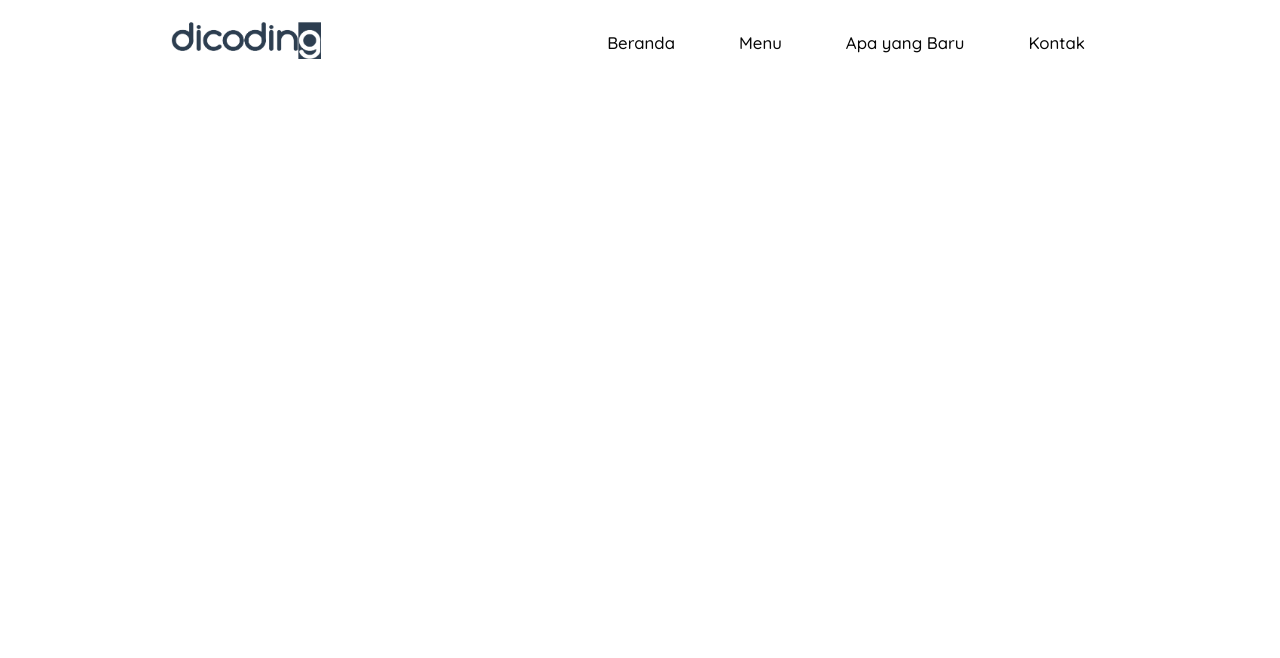
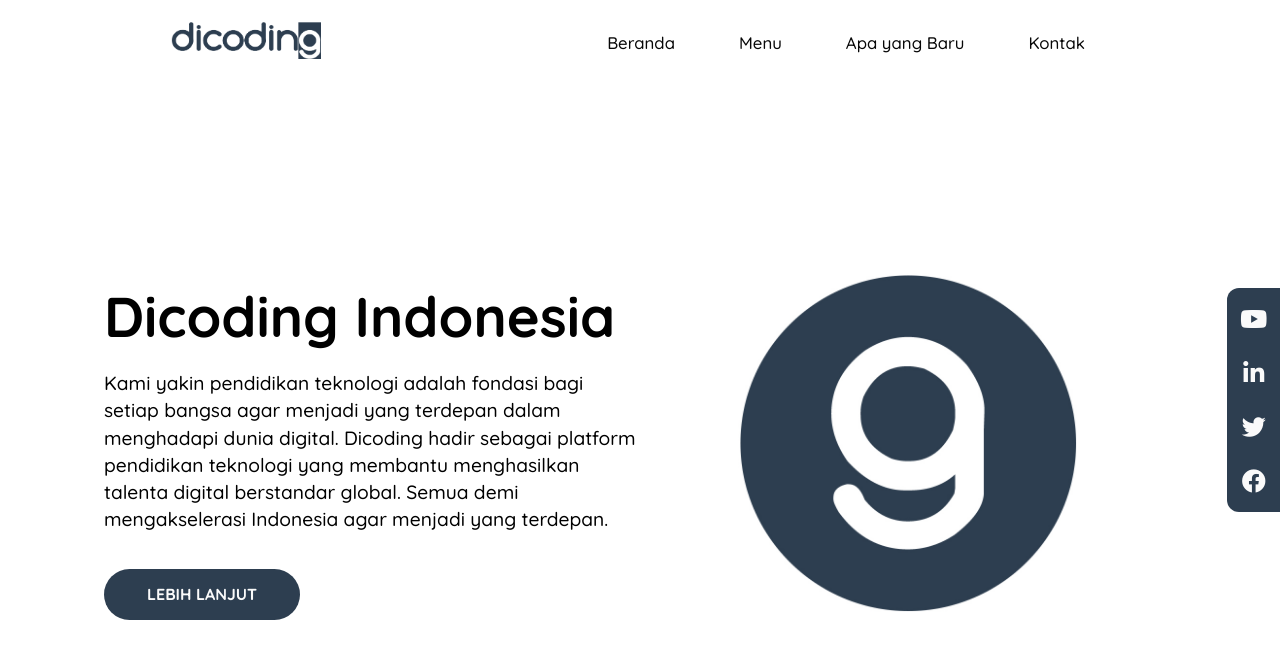
Before and after one commit to fadlifr/landingpage, a plain HTML site: page index.html in a window 1280 px wide. Drawn offline with Linux system fonts and the light colour scheme.

Commit message:
feat/main done (#1)

```diff
--- a/css/app.css
+++ b/css/app.css
@@ -13,6 +13,8 @@ body {
 	display: flex;
 	flex-direction: column;
 }
+
+/* header component */
 .navbar-container {
 	max-width: 1200px;
 	width: 100%;
@@ -23,33 +25,156 @@ body {
 	padding-block: 1rem;
 	z-index: 2;
 }
-
 .logo img {
 	width: 150px;
 }
-
 .nav-list ul {
 	padding-left: 0;
 	display: flex;
 	justify-self: center;
 	gap: 2rem 1rem;
 }
-
 .nav-list ul li {
 	list-style-type: none;
 }
-
 .nav-list ul li a {
 	text-decoration: none;
 	font-size: 1.05rem;
 	font-weight: 500;
 	color: rgb(7, 7, 7);
-  padding: .5rem 1.5rem;
-  border-radius: 999px;   /* border keliatan jika diberi color, ini untuk hover*/
-  transition: all .2s ease-in-out;
+	padding: 0.5rem 1.5rem;
+	border-radius: 999px; /* border keliatan jika diberi color, ini untuk hover*/
+	transition: all 0.2s ease-in-out;
 }
-
-.nav-list ul li:hover a {
+.nav-list ul li a:hover {
 	background-color: rgb(66, 92, 119);
 	color: rgb(250, 250, 250);
 }
+
+/* main component */
+main {
+	max-width: 1200px;
+	width: 100%;
+	margin-inline: auto;
+	padding: 2rem 4rem;
+	display: flex;
+	flex: 1;
+	align-items: center;
+}
+.content {
+	flex: 1;
+	display: flex;
+	align-items: center;
+}
+.content-description {
+	flex: 1 1;
+}
+.title {
+	font-size: 3.5rem;
+	margin-block: 1rem;
+}
+.content-description p {
+	line-height: 1.7rem;
+	font-size: 1.2rem;
+}
+.content-description button {
+	padding: 0.8rem 2.5rem;
+	margin-block-start: 1rem;
+	text-transform: uppercase;
+	font-weight: 700;
+	font-size: 1rem;
+	font-family: 'Quicksand', sans-serif;
+	color: rgb(250, 250, 250);
+	border: 3px solid transparent;
+	border-radius: 99px;
+	background-color: rgb(45, 62, 80);
+	cursor: pointer;
+	transition: all 0.2s ease-in;
+}
+.content-description button:hover {
+	border: 3px solid rgb(45, 62, 80);
+	color: rgb(45, 62, 80);
+	background-color: transparent;
+}
+.content-image {
+	/*
+    flex: 1 means the following:
+    flex-grow : 1;    ➜ The div will grow in same proportion as the window-size
+    flex-shrink : 1;  ➜ The div will shrink in same proportion as the window-size
+    flex-basis : 0;   ➜ The div does not have a starting value as such and will take up screen as per the screen size available for e.g:- if 3 divs are in the wrapper then each div will take 33%.
+  */
+	flex: 1;
+	display: flex;
+}
+.content-image img {
+	margin: auto;
+	min-width: 250px;
+	width: 340px;
+}
+
+aside {
+	position: fixed;
+	inset-block: 0;
+	inset-inline-end: 0;
+}
+.social-media {
+	height: 100%;
+	display: flex;
+}
+.social-media ul {
+	padding: 1rem 0.8rem;
+	margin: auto;
+	border-top-left-radius: 12px;
+	border-bottom-left-radius: 12px;
+	background-color: rgb(45, 62, 80);
+	display: flex;
+	flex-flow: column nowrap;
+	align-items: center;
+	justify-content: center;
+	gap: 1.5rem;
+}
+
+.social-media ul li {
+	list-style-type: none;
+}
+.social-media ul li a {
+	text-decoration: none;
+	font-size: 1.5rem;
+	color: rgb(250, 250, 250);
+	transition: all 0.2s ease-in-out;
+}
+.social-media ul li a:hover {
+	color: rgb(137, 176, 217);
+}
+
+/* responsive screen */
+@media screen and (max-width: 768px) {
+  .navbar-container {
+    flex-direction: column;
+  }
+  .nav-list ul {
+    flex-wrap: wrap;
+    column-gap: .5rem;
+  }
+  .content {
+    flex-direction: column;
+    gap: 2rem;
+  }
+  main {
+    padding: 1rem 3rem;
+  }
+  .content {
+    flex-direction: column;
+    gap: 2rem;
+  }
+  .title {
+    font-size: 3rem;
+    /* border: 1px solid red; */
+  }
+  .content-description p {
+    font-size: 1rem;
+  }
+  .content-image {
+    order: -1;  /*flex-item yang bersangkutan akan ditempatkan pada urutan awal*/
+  }
+}
--- a/index.html
+++ b/index.html
@@ -5,11 +5,19 @@
 		<meta name="viewport" content="width=device-width, initial-scale=1.0" />
 		<title>Landing Page Dicoding Indonesia</title>
 		<link rel="stylesheet" href="/css/app.css" />
+		<!-- font-awesome-cdn -->
+		<link
+			rel="stylesheet"
+			href="https://cdnjs.cloudflare.com/ajax/libs/font-awesome/5.15.4/css/all.min.css"
+			integrity="sha512-1ycn6IcaQQ40/MKBW2W4Rhis/DbILU74C1vSrLJxCq57o941Ym01SwNsOMqvEBFlcgUa6xLiPY/NS5R+E6ztJQ=="
+			crossorigin="anonymous"
+			referrerpolicy="no-referrer"
+		/>
 	</head>
 	<body>
 		<header class="navbar-container">
 			<div class="logo">
-        <img src="img/dicoding-header-logo.png" alt="dicoding-logo">
+				<img src="img/dicoding-header-logo.png" alt="dicoding-logo" />
 			</div>
 			<nav class="nav-list">
 				<ul>
@@ -20,5 +28,41 @@
 				</ul>
 			</nav>
 		</header>
+		<main>
+			<div class="content">
+				<div class="content-description">
+					<h1 class="title">Dicoding Indonesia</h1>
+					<p>
+						Kami yakin pendidikan teknologi adalah fondasi bagi setiap bangsa
+						agar menjadi yang terdepan dalam menghadapi dunia digital. Dicoding
+						hadir sebagai platform pendidikan teknologi yang membantu
+						menghasilkan talenta digital berstandar global. Semua demi
+						mengakselerasi Indonesia agar menjadi yang terdepan.
+					</p>
+					<button>lebih lanjut</button>
+				</div>
+				<div class="content-image">
+					<img src="img/circle-g.jpg" alt="dicoding-indonesia-logo-circle" />
+				</div>
+			</div>
+			<aside>
+				<div class="social-media">
+					<ul>
+						<li>
+							<a href="#"><i class="fab fa-youtube" aria-hidden="true"></i></a>
+						</li>
+						<li>
+							<a href="#"><i class="fab fa-linkedin-in"></i></a>
+						</li>
+						<li>
+							<a href="#"><i class="fab fa-twitter"></i></a>
+						</li>
+						<li>
+							<a href="#"><i class="fab fa-facebook"></i></a>
+						</li>
+					</ul>
+				</div>
+			</aside>
+		</main>
 	</body>
 </html>
```
Lines whose indentation alone changed are shown as unchanged.
